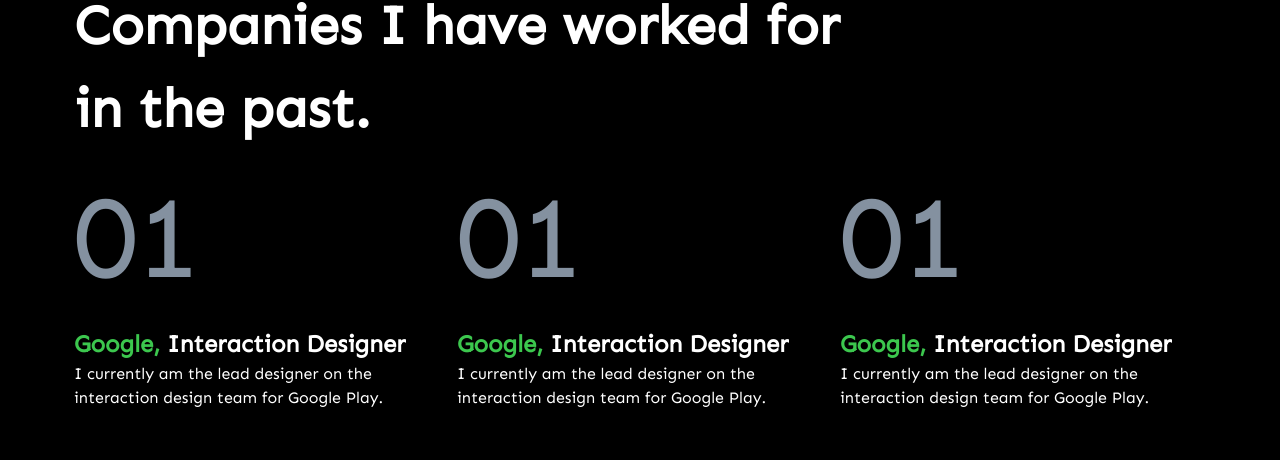
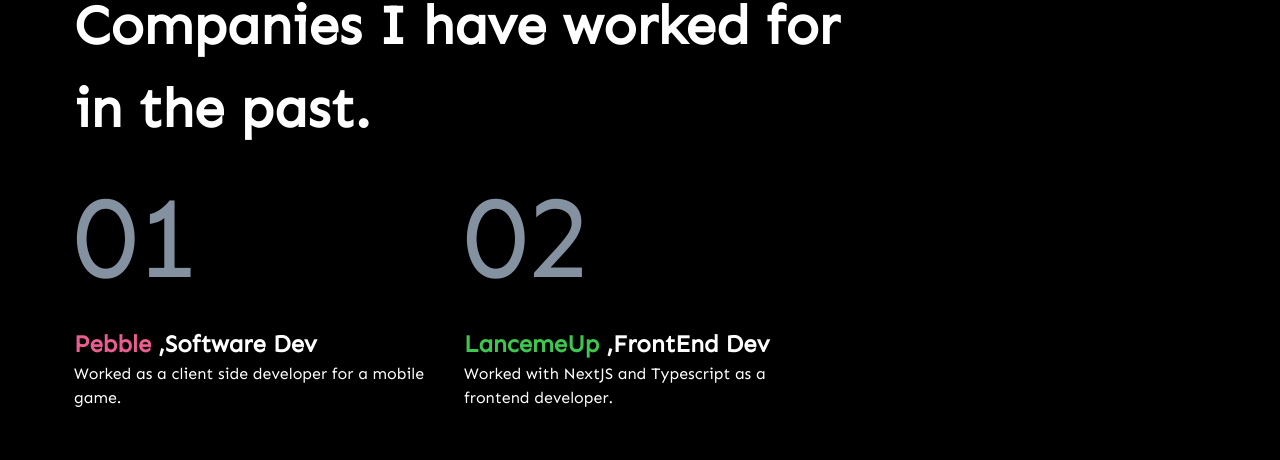
Before and after one commit to lavizp/Portfolio-React, a React (Create React App) app: page / in a window 1280 px wide. Shown: the part 989-1449 px from the top of the page. Built offline with nearby package versions, Linux system fonts and the light colour scheme.

Commit message:
Fix: Work Page

```diff
--- a/src/Data/ExperiencesData.js
+++ b/src/Data/ExperiencesData.js
@@ -1,29 +1,16 @@
-
-export const experienceData =
-[
-    {
-        "id":0,
-        "company": "Pebble Technologies",
-        "date": "March2022 - Present",
-        "position": "Junior Software Developer",
-        "roles":[
-            "Developed a mobile based casino style video game from scratch using the Unity Game Engiene",
-            "Implimented a CRUD application to fetch and push to a Restful API.",
-            "Learned about writting industry standard code which is redable and scalable.",
-            "Worked with C# and Unity.",
-        ]
-    },
-    {
-        "id":1,
-        "company": "Data Research Council For Students",
-        "date": "Nov2022 - Present",
-        "position": "Graphic Designer",
-        "roles":[
-            "Designed The DRCFS website",
-            "Designed and developed social media posts",
-            "Helped the communities social media page grow",
-            "Built a startup from scratch"
-        ]
-    }
-
-]
+export const experienceData = [
+  {
+    id: "01",
+    company: "Pebble",
+    position: "Software Dev",
+    roles: "Worked as a client side developer for a mobile game.",
+    color: "#E95D90",
+  },
+  {
+    id: "02",
+    company: "LancemeUp",
+    position: "FrontEnd Dev",
+    roles: "Worked with NextJS and Typescript as a frontend developer.",
+    color: "green",
+  },
+];
--- a/src/components/HomePage/HeroSection.js
+++ b/src/components/HomePage/HeroSection.js
@@ -4,7 +4,7 @@ import Navbar from "../Navbar";
 import me from "../../assets/me1.png";
 const HeroSection = () => {
   return (
-    <Box height={["auto", "auto", "600px", "800px"]}>
+    <Box height={["auto", "auto", "700px", "800px"]}>
       <Box position="relative">
         <Navbar />
         <Box position="relative">
@@ -17,7 +17,6 @@ const HeroSection = () => {
             justifyContent="flex-start"
           >
             <Image
-              // opacity={"0.8"}
               src={me}
               width="600px"
               height="600px"
--- a/src/components/HomePage/WorkSection.js
+++ b/src/components/HomePage/WorkSection.js
@@ -1,6 +1,6 @@
 import React from "react";
 import { Box, Flex, Text } from "@chakra-ui/react";
-
+import { experienceData } from "../../Data/ExperiencesData";
 const WorkSection = () => {
   return (
     <Box paddingX={["20px", "20px", "74px"]} paddingY="150px">
@@ -12,52 +12,32 @@ const WorkSection = () => {
           Companies I have worked for in the past.
         </Text>
       </Box>
-      <Flex justifyContent="space-between" flexWrap="wrap">
-        <Box width="366px" minWidth="250px">
+      <Flex
+        justifyContent={
+          experienceData.length > 2 ? "space-between" : "flex-start"
+        }
+        flexWrap="wrap"
+        gap={experienceData.length > 2 ? "0" : "24px"}
+      >
+        {experienceData.map((item) => {
+          return (
+            <Box width="366px" minWidth="250px" key={item.id}>
               <Text fontSize="117px" fontWeight="400" color="lightGrey">
-            01
+                {item.id}
               </Text>
               <Text fontSize="24px" fontWeight="700">
-            <Box as="span" color="green">
-              Google, {""}
+                <Box as="span" color={item.color}>
+                  {item.company}{" "}
                 </Box>
-            Interaction Designer
+                {","}
+                {item.position}
               </Text>
               <Text fontSize="16px" fontWeight="400">
-            I currently am the lead designer on the interaction design team for
-            Google Play.
+                {item.roles}
               </Text>
             </Box>
-        <Box width="366px" minWidth="250px">
-          <Text fontSize="117px" fontWeight="400" color="lightGrey">
-            01
-          </Text>
-          <Text fontSize="24px" fontWeight="700">
-            <Box as="span" color="green">
-              Google, {""}
-            </Box>
-            Interaction Designer
-          </Text>
-          <Text fontSize="16px" fontWeight="400">
-            I currently am the lead designer on the interaction design team for
-            Google Play.
-          </Text>
-        </Box>
-        <Box width="366px" minWidth="250px">
-          <Text fontSize="117px" fontWeight="400" color="lightGrey">
-            01
-          </Text>
-          <Text fontSize="24px" fontWeight="700">
-            <Box as="span" color="green">
-              Google, {""}
-            </Box>
-            Interaction Designer
-          </Text>
-          <Text fontSize="16px" fontWeight="400">
-            I currently am the lead designer on the interaction design team for
-            Google Play.
-          </Text>
-        </Box>
+          );
+        })}
       </Flex>
     </Box>
   );
```
Lines whose indentation alone changed are shown as unchanged.
